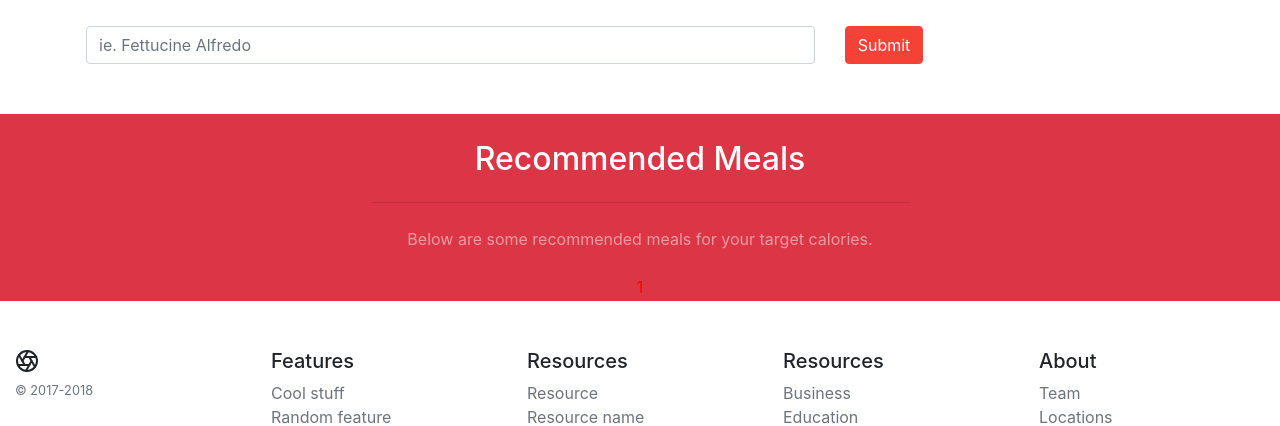
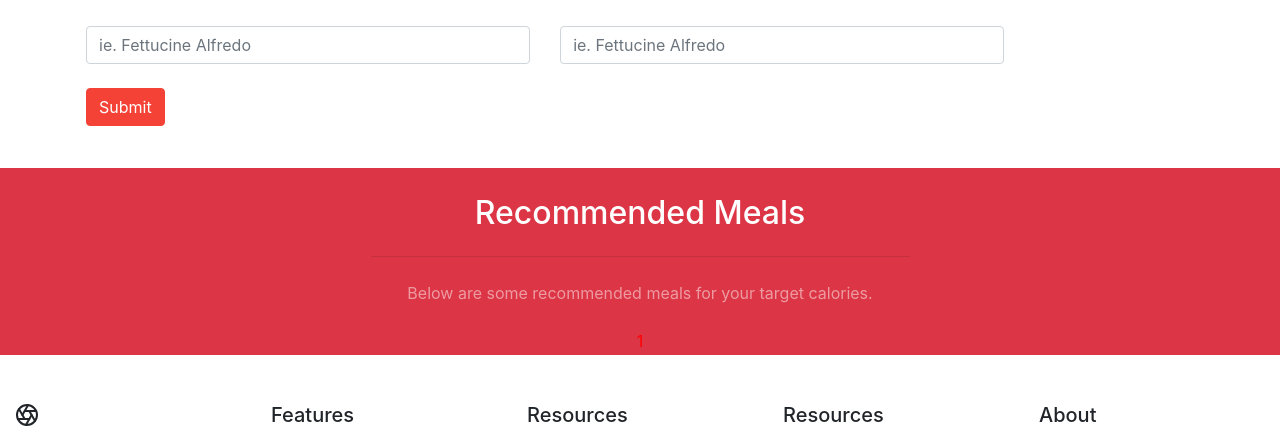
Before and after one commit to ma867/UnhandledExceptionMidterm, a PHP site: page /search.php in a window 1280 px wide. Shown: the part 56-482 px from the top of the page. Run offline with PHP 8.4, Linux system fonts and the light colour scheme; the visitor is signed in with stand-in values (Sample User, id 1); some libraries are stand-ins or nearby versions.

Commit message:
changed search for new feature

```diff
--- a/search.php
+++ b/search.php
@@ -65,14 +65,22 @@ session_start();
         $("#button").click( function() {
 
             var s = $('#A').val() ;
+            var ingredients = $('#B').val() ;
+            var cleanIngredients = ingredients.replace(/ /g,'').split(",");
+            var i;
+            var stuff="%26excludeIngredients=";
+            for(i = 0; i < cleanIngredients.length; i++){
+
+                stuff += "," + cleanIngredients[i];
+            }
 
             $.ajax({
 
                     type: 		"GET"  ,
                     url: 		"searchBackEnd.php", //url of php script
-                    data: 		"query=" + s ,
+                    data: 		"query=" + s+ stuff +"",
 
-                    beforeSend: function(){ $("#B").html("waiting....") ;},
+                    beforeSend: function(){ $("#C").html("waiting....") ;},
 
                     error: 		function(xhr, status, error) {
                 alert( "Error Message:  \r\nNumeric code is: "  + xhr.status + " \r\nError is " + error); 	},
@@ -103,7 +111,7 @@ session_start();
                     if(i==8){cardContent += "</div></div></div></br>";}
 
                 }
-                $("#B").html(cardContent);
+                $("#C").html(cardContent);
             },
                 });
             });
@@ -136,15 +144,18 @@ session_start();
 
 <div class="container">
     <div class="row">
-        <div class="col-sm-8">
-        <input type=text id="A" placeholder="ie. Fettucine Alfredo" class="form-control"  style="display:inline-block;"><br><br>
+        <div class="col-sm-5">
+            <input type=text id="A" placeholder="ie. Fettucine Alfredo" class="form-control"  style="display:inline-block;"><br><br>
+        </div>
+        <div class="col-sm-5">
+            <input type=text id="B" placeholder="ie. Fettucine Alfredo" class="form-control"  style="display:inline-block;"><br><br>
         </div>
         <div class="col-sm-4">
     <input type=submit id = "button" style="display:inline-block;" class="btn btn-danger btn-search"></p>
         </div>
     </div>
   </div>
-<div id="B" ></div><br>
+<div id="C" ></div><br>
 
 <!--recommended Meals-->
 <section class="page-section bg-danger" id="about">
```
